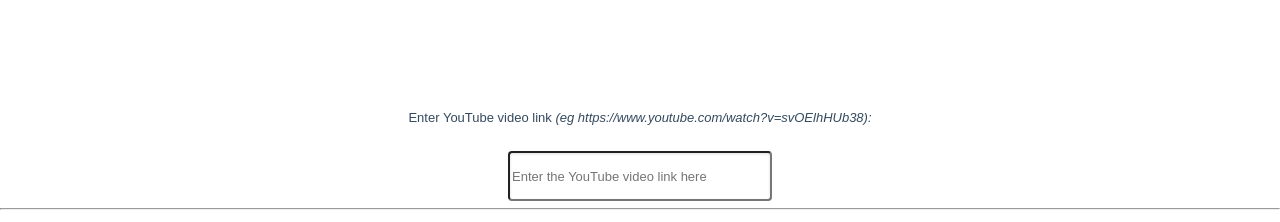
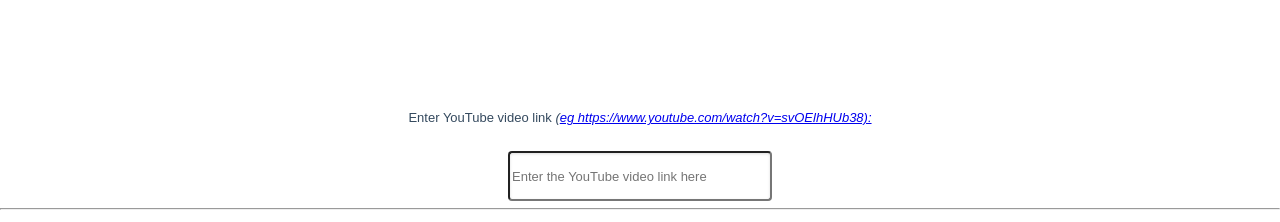
Before and after one commit to hakanu/youtube-thumbnailer, a plain HTML site: page index.html in a window 1280 px wide. Shown: the part 126-348 px from the top of the page. Drawn offline with Linux system fonts and the light colour scheme.

Commit message:
More styling to the input bar

```diff
--- a/index.html
+++ b/index.html
@@ -63,7 +63,7 @@
     </script>
 
     <div>
-      <label class="pure-form">Enter YouTube video link <i>(eg https://www.youtube.com/watch?v=svOElhHUb38):</i></label>
+      <label class="pure-form">Enter YouTube video link <i>(<a href="https://www.youtube.com/watch?v=svOElhHUb38" target="_blank">eg https://www.youtube.com/watch?v=svOElhHUb38):</a></i></label>
       <br /><br />
       <input type="text" ng-model="ytLink" id="input-yt-link" class="pure-form" placeholder="Enter the YouTube video link here" size="30">
 
```
